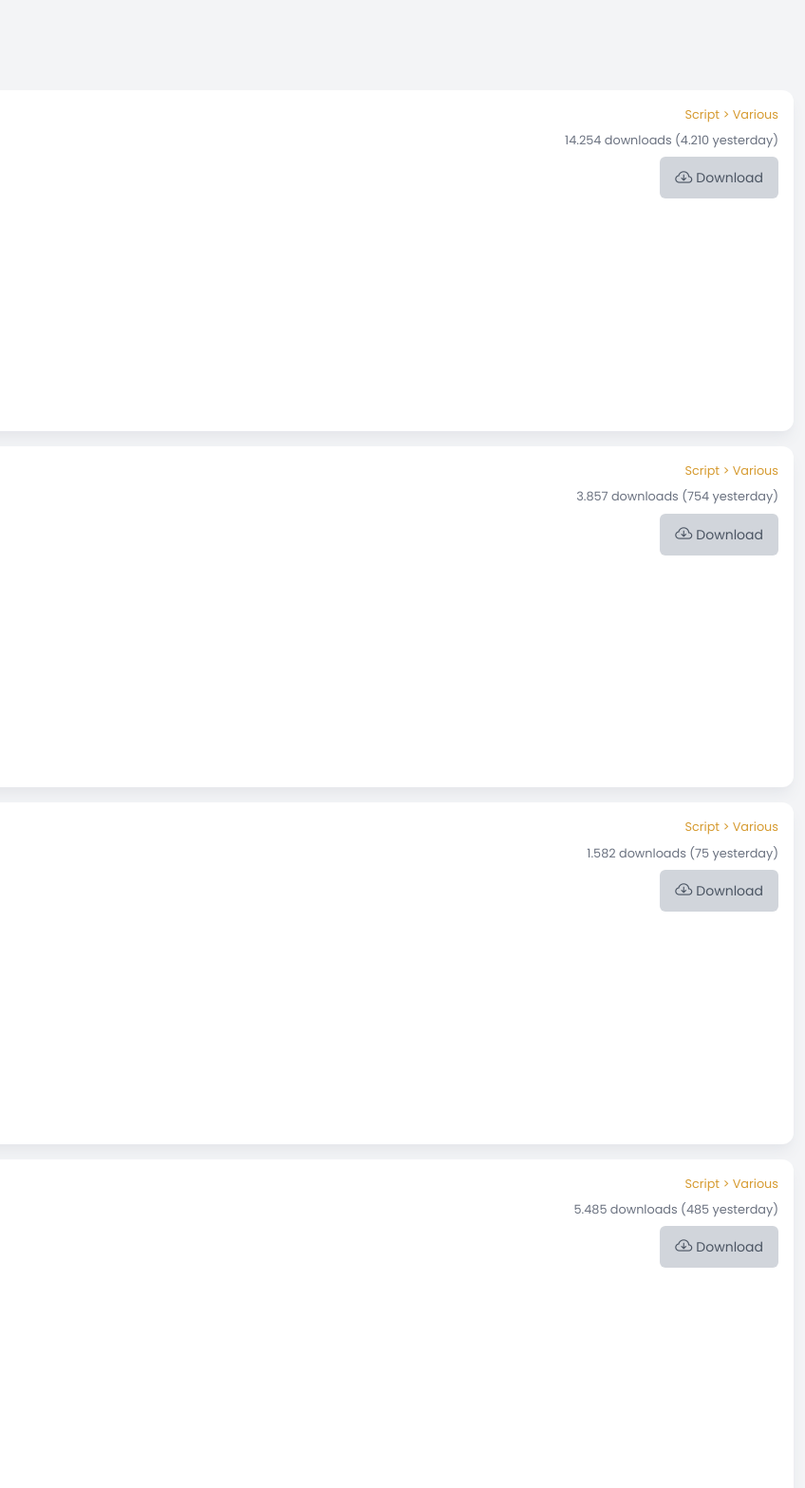
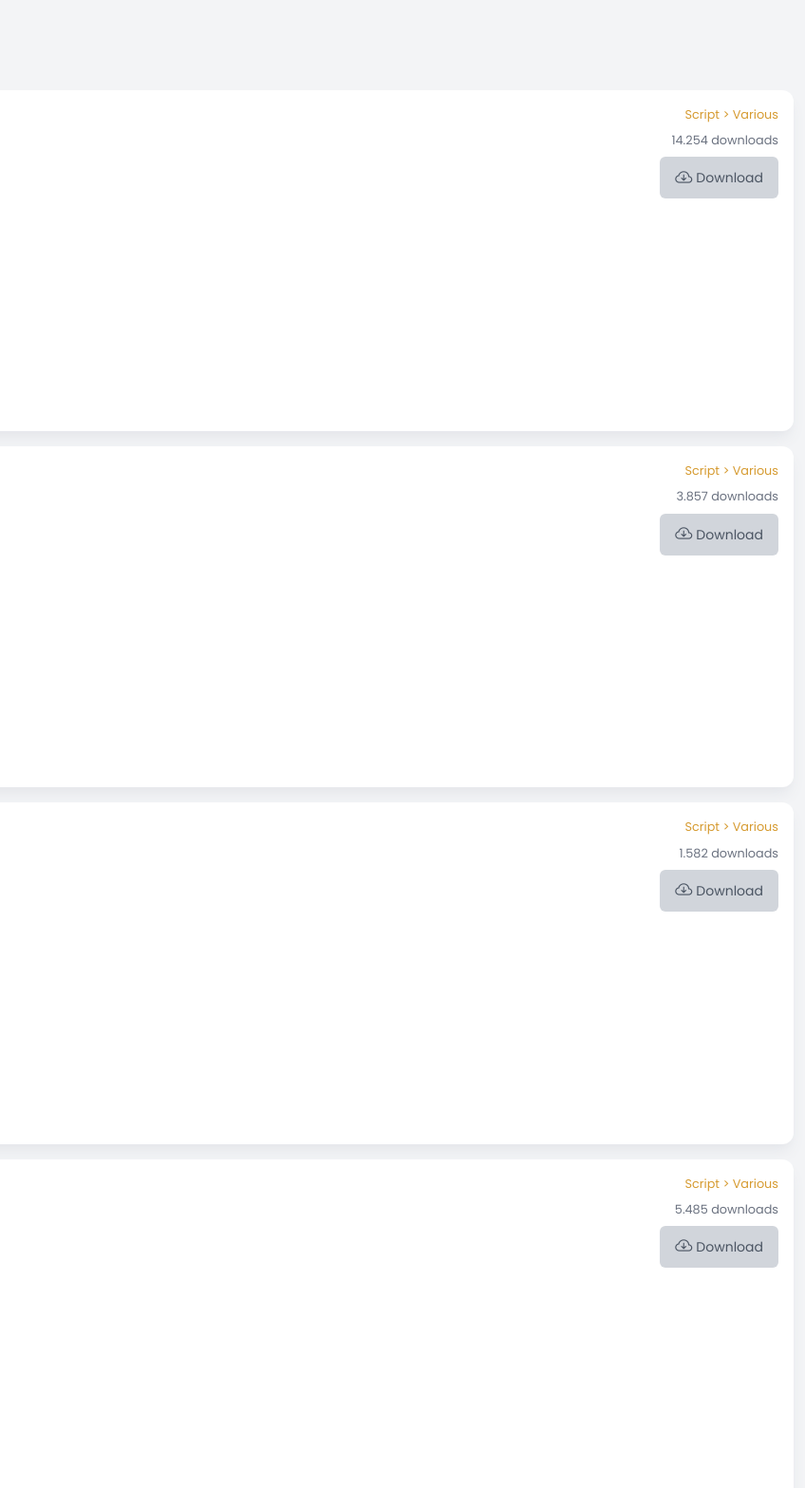
Before and after one commit to clvrdesign/FreeFont_UI, a plain HTML site: page index.html in a window 1280 px wide. Shown: the part 600-2167 px from the top of the page at 95% size, 432-1280 px from the left. Drawn offline with nearby package versions, Linux system fonts and the light colour scheme.

```diff
--- a/index.html
+++ b/index.html
@@ -160,7 +160,7 @@
                                 alt="font1">
                         </div>
                         <div class="flex flex-col items-end gap-2">
-                            <small class="text-gray-500 text-right">14.254 downloads (4.210 yesterday)</small>
+                            <small class="text-gray-500 text-right">14.254 downloads</small>
                             <button
                                 class="bg-gray-300 w-fit flex items-center gap-1 py-2 px-4 rounded-md text-gray-600 text-sm duration-300 hover:bg-primary hover:text-white">
                                 <i class="bi bi-cloud-arrow-down text-lg"></i> Download
@@ -186,7 +186,7 @@
                                 alt="font1">
                         </div>
                         <div class="flex flex-col items-end gap-2">
-                            <small class="text-gray-500 text-right">3.857 downloads (754 yesterday)</small>
+                            <small class="text-gray-500 text-right">3.857 downloads</small>
                             <button
                                 class="bg-gray-300 w-fit flex items-center gap-1 py-2 px-4 rounded-md text-gray-600 text-sm duration-300 hover:bg-primary hover:text-white">
                                 <i class="bi bi-cloud-arrow-down text-lg"></i> Download
@@ -212,7 +212,7 @@
                                 alt="font1">
                         </div>
                         <div class="flex flex-col items-end gap-2">
-                            <small class="text-gray-500 text-right">1.582 downloads (75 yesterday)</small>
+                            <small class="text-gray-500 text-right">1.582 downloads</small>
                             <button
                                 class="bg-gray-300 w-fit flex items-center gap-1 py-2 px-4 rounded-md text-gray-600 text-sm duration-300 hover:bg-primary hover:text-white">
                                 <i class="bi bi-cloud-arrow-down text-lg"></i> Download
@@ -238,7 +238,7 @@
                                 alt="font1">
                         </div>
                         <div class="flex flex-col items-end gap-2">
-                            <small class="text-gray-500 text-right">5.485 downloads (485 yesterday)</small>
+                            <small class="text-gray-500 text-right">5.485 downloads</small>
                             <button
                                 class="bg-gray-300 w-fit flex items-center gap-1 py-2 px-4 rounded-md text-gray-600 text-sm duration-300 hover:bg-primary hover:text-white">
                                 <i class="bi bi-cloud-arrow-down text-lg"></i> Download
@@ -264,7 +264,7 @@
                                 alt="font1">
                         </div>
                         <div class="flex flex-col items-end gap-2">
-                            <small class="text-gray-500 text-right">21.254 downloads (1.810 yesterday)</small>
+                            <small class="text-gray-500 text-right">21.254 downloads</small>
                             <button
                                 class="bg-gray-300 w-fit flex items-center gap-1 py-2 px-4 rounded-md text-gray-600 text-sm duration-300 hover:bg-primary hover:text-white">
                                 <i class="bi bi-cloud-arrow-down text-lg"></i> Download
```
Also changed, not shown: account/profile/index.html (+4 -1 lines), assets/images/favicon.ico.
